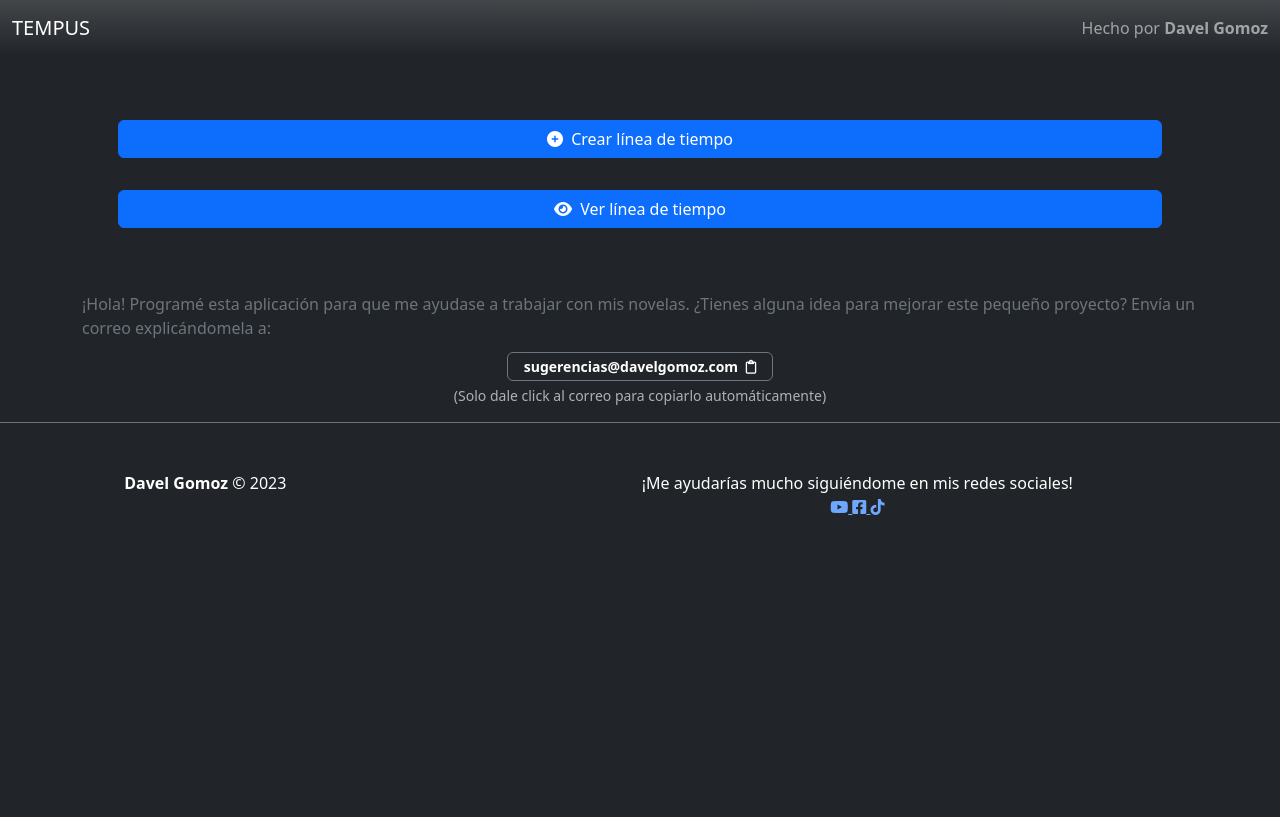
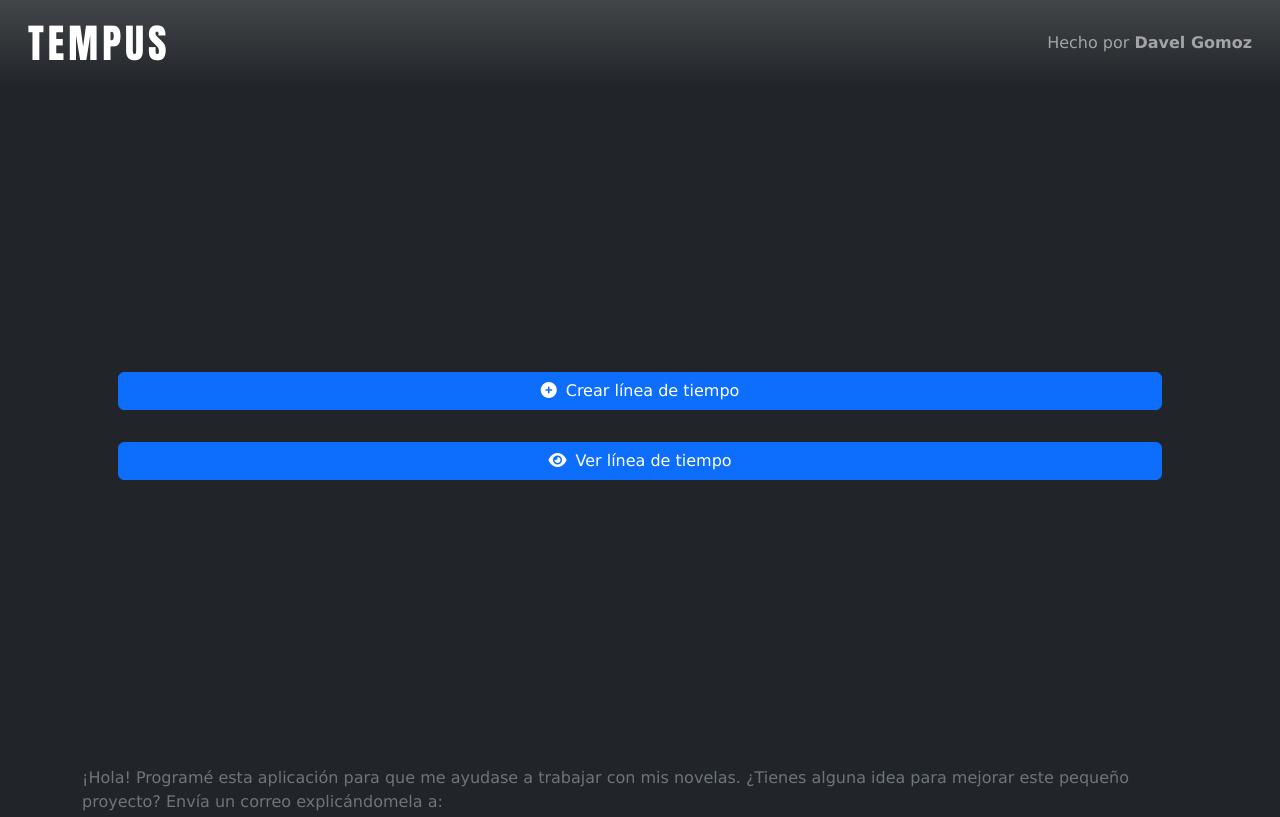
Before and after one commit to Davel99/timeline-app-v1, a website: page app/index.html in a window 1280 px wide. Shown: the top 817 px of the page. Drawn offline with nearby package versions, Linux system fonts and the light colour scheme; files that its build step writes are made by us from their sources; files whose address does not match are found by name.

Commit message:
Improved styles

```diff
--- a/app/index.html
+++ b/app/index.html
@@ -13,25 +13,19 @@
     <link rel="stylesheet" href="style.css">
 </head>
 
-<body class="bg-dark" data-bs-theme="dark">
+<body class="bg-dark">
     <header>
         <nav class="navbar navbar-expand-lg navbar-dark bg-dark bg-gradient">
             <div class="container-fluid">
-                <a class="navbar-brand letras-brand" href="./index.html">TEMPUS</a>
+                <a class="navbar-brand tempus-brand" href="./index.html">TEMPUS</a>
                 <button class="navbar-toggler" type="button" data-bs-toggle="collapse" data-bs-target="#navbarText"
                     aria-controls="navbarText" aria-expanded="false" aria-label="Toggle navigation">
                     <span class="navbar-toggler-icon"></span>
                 </button>
                 <div class="collapse navbar-collapse" id="navbarText">
                     <ul class="navbar-nav mx-auto">
-                        <!-- <li class="nav-item active btn btn-primary mx-3">
-                            <a class="nav-link" href="./crear-linea-de-tiempo.html">CREAR</a>
-                        </li>
-                        <li class="nav-item active btn btn-primary mx-3">
-                            <a class="nav-link" href="./ver-lineas-de-tiempo.html">OBSERVAR</a>
-                        </li> -->
                     </ul>
-                    <span class="navbar-text letras-navbar-text">
+                    <span class="navbar-text tempus-navbar-text">
                         Hecho por <b>Davel Gomoz</b>
                     </span>
                 </div>
@@ -40,14 +34,14 @@
     </header>
 
     <main class="container d-flex">
-        <div class="mx-auto px-5 w-100">
-            <div class="row mt-5">
+        <div class="m-auto px-5 w-100">
+            <div class="row mt-3">
                 <a href="./crear-linea-de-tiempo.html" class="btn btn-primary my-3">
                     <i class="fa-solid fa-circle-plus"></i>
                     <span class="ms-1">Crear línea de tiempo</span>
                 </a>
             </div>
-            <div class="row mb-5">
+            <div class="row mb-3">
                 <a href="./ver-lineas-de-tiempo.html" class="btn btn-primary my-3">
                     <i class="fa-solid fa-eye"></i>
                     <span class="ms-1">Ver línea de tiempo</span>
--- /dev/null
+++ b/src/CSS/app.css
@@ -0,0 +1,15 @@
+#tempus-app{
+    min-height: 300px;
+    min-width: 100%;
+    max-width: 500px;
+    padding: 5px;
+    background: $textBg;
+}
+
+.app_ff{
+    font-family: $appFontFamily;
+}
+
+.app_ff-text{
+    font-family: $appFontFamily_text;
+}
--- /dev/null
+++ b/src/CSS/global.css
@@ -0,0 +1,54 @@
+* {
+    font-family: Verdana, Geneva, Tahoma, sans-serif;
+    box-sizing: border-box;
+    margin: 0;
+    padding: 0;
+}
+
+$mainMinH: 85vh;
+$headerMinH: 5vh;
+$footerMinH: 10vh;
+
+$textBg: #c7c7c7;
+$numberSize: 50px;
+
+$appFontFamily: Impact, Haettenschweiler, 'Arial Narrow Bold', sans-serif;
+$appFontFamily_text: 'Arial Narrow Bold', sans-serif;
+$brandFSize: 2.5rem;
+
+$mColorH: #aed2fe;
+
+html,
+body {
+    max-width: 100vw;
+    overflow-x: hidden;
+}
+
+header {
+    min-height: $headerMinH;
+}
+
+main {
+    min-height: $mainMinH;
+}
+
+footer {
+    min-height: $footerMinH;
+}
+.gral-icon-container {
+    font-size: 1.5rem;
+    padding: 1px;
+    text-align: center;
+
+    a {
+        text-decoration: none;
+        color: white;
+        transition: all 300ms;
+        padding-left: 10px;
+    }
+
+    a:hover {
+        font-size: 1.75rem;
+        color: $mColorH;
+    }
+}
--- /dev/null
+++ b/src/CSS/header.css
@@ -0,0 +1,12 @@
+.tempus-navbar-text{
+    padding-left: 1rem;
+    padding-right: 1rem;
+}
+
+.tempus-brand{
+    font-family: $appFontFamily;
+    font-size: $brandFSize;
+    padding-left: 1rem;
+    padding-right: 1.5rem;
+    letter-spacing: 4px;
+}
--- a/src/style.css
+++ b/src/style.css
@@ -1,3 +1,3 @@
-* {
-    box-sizing: border-box;
-}
+@import './CSS/global.css';
+@import './CSS/header.css';
+@import './CSS/app.css';
```
Also changed, not shown: app/crear-linea-de-tiempo.html (+2 -2 lines), app/main.js (+1 -1 lines), app/ver-lineas-de-tiempo.html (+2 -2 lines).
